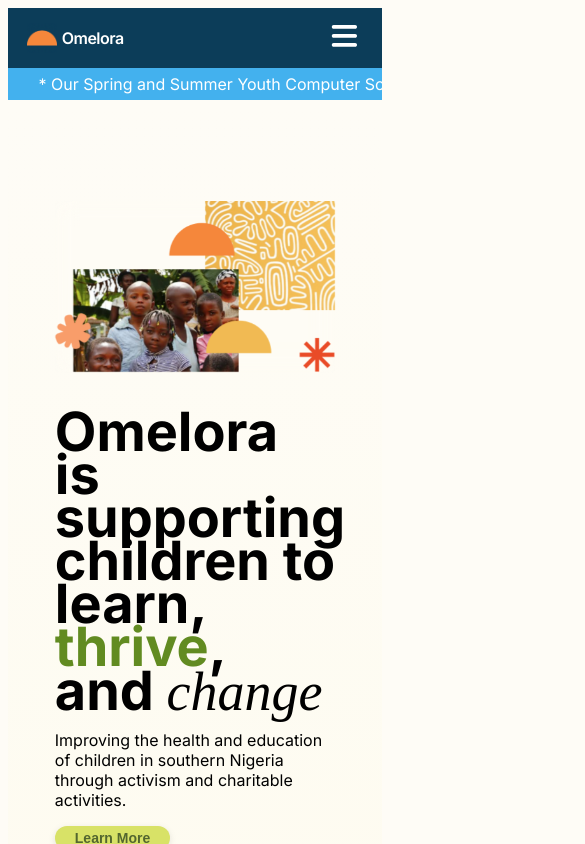
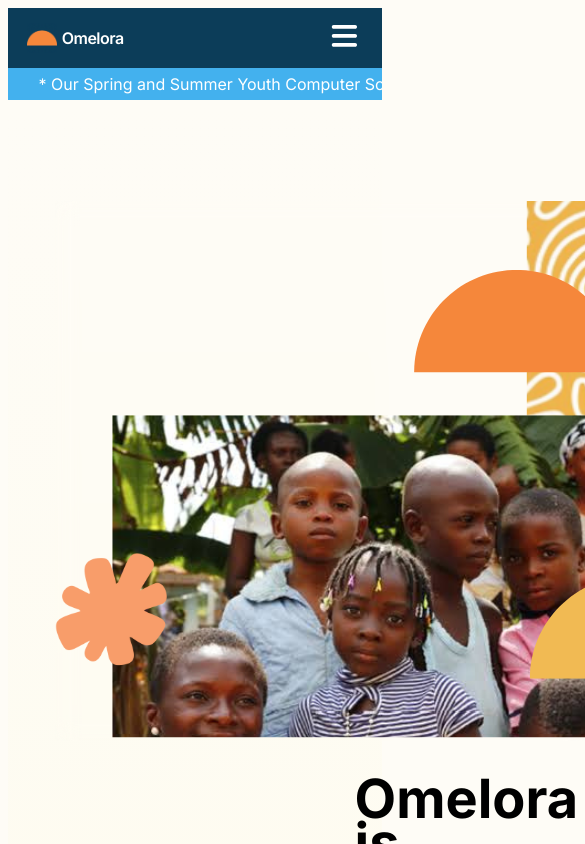
Before and after one commit to kyraezikeuzor/Omelora-Website, a Next.js app: page / in a window 390 px wide. Shown: the top 844 px of the page, 585 px wide, since content can reach past the window. Built offline with nearby package versions, Linux system fonts and the light colour scheme; a web font is replaced by a local one.

Commit message:
Fixed hero image for mobile

```diff
--- a/components/Home/Hero.module.css
+++ b/components/Home/Hero.module.css
@@ -45,8 +45,8 @@
 
     .hero img {
         align-self: start;
-        width: 100%;
-        height: auto;
+        width: 880px;
+        height: 540px;
         order: 1;
         margin-bottom: 0;
     }
```
